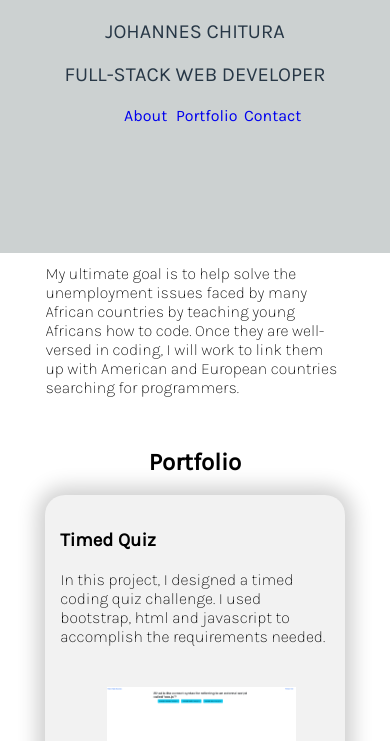
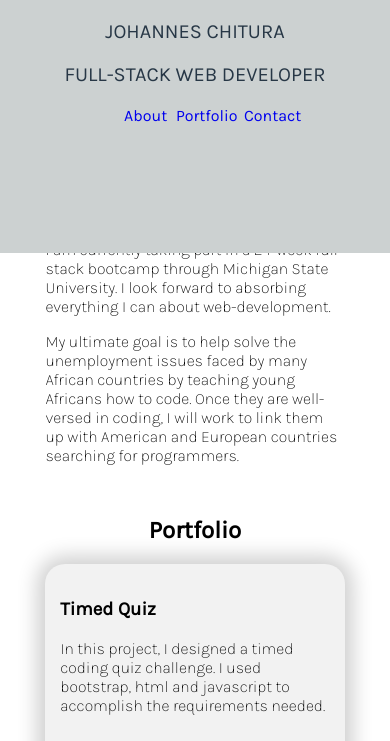
Before and after one commit to veggiepilot/jchitura-portfolio, a plain HTML site: page index.html in a window 390 px wide. Shown: the top 741 px of the page. Drawn offline with Linux system fonts and the light colour scheme.

Commit message:
Fixed responsiveness

```diff
--- a/assets/css/style.css
+++ b/assets/css/style.css
@@ -194,8 +194,8 @@ img {
         width: 10%;
     }
     .about{
-        padding-top: 25%;
-        /* margin-top: 40%; */
+        padding-top: 15%;
+        margin-top: 30%;
         margin-bottom: 5%;
     }
     .work{
@@ -307,8 +307,8 @@ img {
         width: 25%;
     }
     .about{
-        padding-top: 12%;
-        /* margin-top: 40%; */
+        padding-top: 5%;
+        margin-top: 40%;
         margin-bottom: 5%;
     }
     .work{
@@ -390,4 +390,10 @@ img {
         padding-left: 15%;
         border-radius: 20px;
     }
+
+    /* .about{
+        margin-top: 100%;
+        padding-top: 50%;
+        margin-bottom: 5%;
+    } */
 }
```
